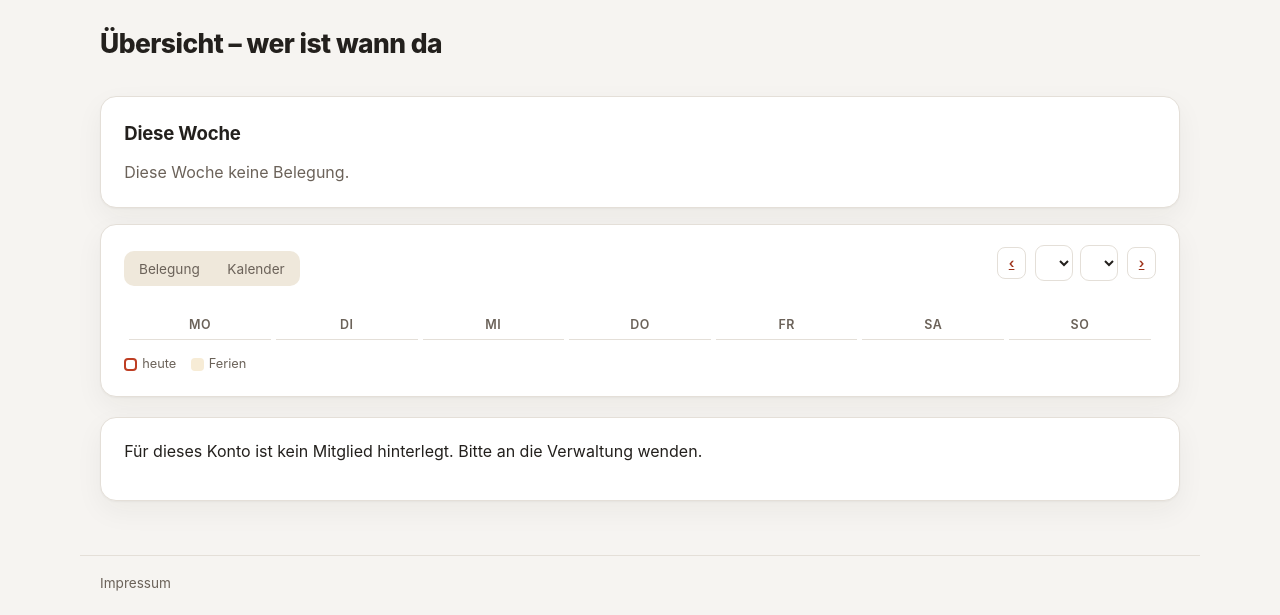
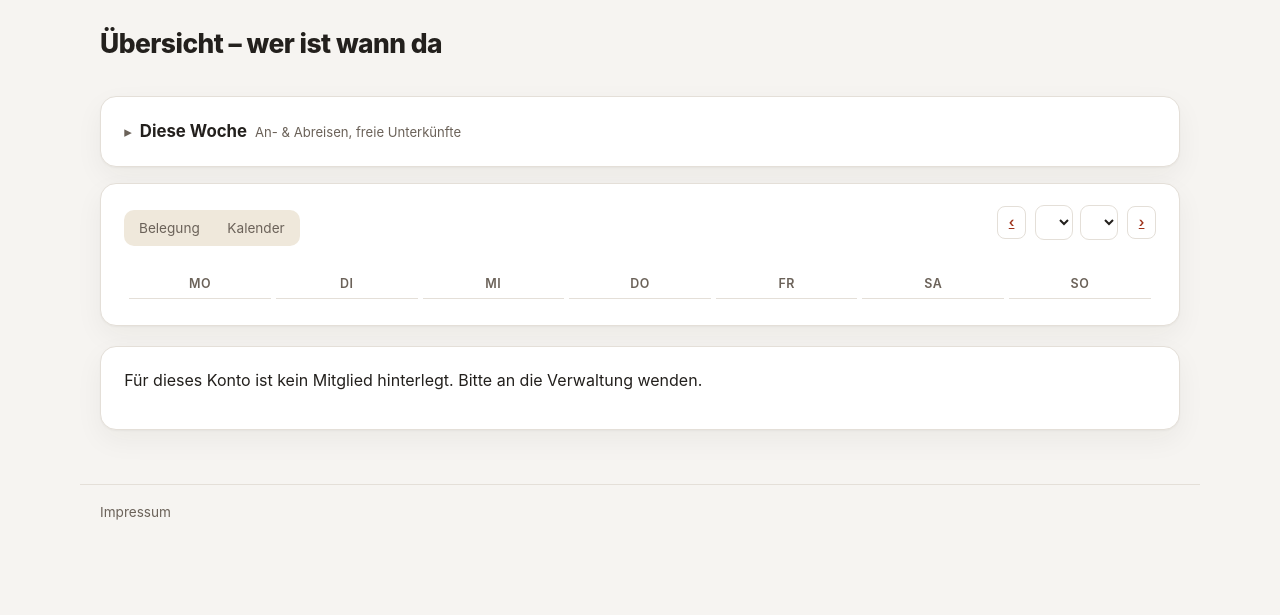
Before and after one commit to wedelmoritz/rehof-buchung, a Django app: template booking/templates/booking/overview.html in a window 1280 px wide. Shown: the part 49-664 px from the top of the page. Run offline with Django 5.2, Linux system fonts and the light colour scheme; the template is opened without the code that fills it, so the values that code supplies are empty.

Commit message:
Übersicht: Belegungsplan höher (Diese Woche eingeklappt) + Legende entfernt (ADR 0098)
- „Diese Woche" ist jetzt ein standardmäßig eingeklapptes <details> (wie die
  Benachrichtigungen) – der Belegungsplan (Held) steht dadurch weiter oben, der
  Schnell-Überblick bleibt einen Tap entfernt. Kein JS, DOM-/A11y-Reihenfolge gleich.
- Legende (.who-legend) komplett entfernt: der Name steht auf jedem Balken + Tooltip
  + Klick fürs Tagesdetail, Ferien via Tages-Tooltip – die Legende war redundant.
  Balken-Farbe bleibt (color_map), nur die legend-Liste im View + CSS entfallen.

Verifiziert per Headless-Chromium (Desktop): Plan prominent, keine Legende, Diese
Woche eingeklappt; Mitglieder- UND Verwaltungs-Ansicht rendern (200). ADR 0098; CLAUDE.md.

Co-Authored-By: Claude Opus 4.8 <noreply@anthropic.com>
Claude-Session: https://claude.ai/code/session_017ERG5dqaNRhsCU1jrptqEQ

```diff
--- a/booking/templates/booking/overview.html
+++ b/booking/templates/booking/overview.html
@@ -36,9 +36,10 @@
 </details>
 {% endif %}
 
-{# --- Diese Woche: kompakte Agenda (schneller Wochenblick) --- #}
-<div class="card ov-week">
-  <h2>Diese Woche</h2>
+{% comment %}Diese Woche als standardmäßig EINGEKLAPPTE Agenda (schneller Wochenblick,
+eine Zeile) – so steht der Belegungsplan weiter oben; ein Tap zeigt die Details.{% endcomment %}
+<details class="card ov-week">
+  <summary><strong>Diese Woche</strong> <span class="ov-week-hint muted">An-&nbsp;&amp;&nbsp;Abreisen, freie Unterkünfte</span></summary>
   <ul class="agenda">
     {% for d in agenda %}{% if d.arrivals or d.departures or d.is_today %}
     <li class="ag-row {% if d.is_today %}today{% endif %}">
@@ -53,7 +54,7 @@
     {% endif %}{% endfor %}
     {% if not agenda %}<li class="muted">Diese Woche keine Belegung.</li>{% endif %}
   </ul>
-</div>
+</details>
 
 {# --- Plan (Belegung = Standard / Kalender) + Tagesdetail im Kontext --- #}
 <div class="card ov-plan">
@@ -158,13 +159,6 @@
       </table>
       {% endif %}
 
-      {# EINE kompakte Legende: Personen + heute/Ferien + extern #}
-      <div class="who-legend">
-        {% for m in legend %}<span class="who-item {% if m.mine %}mine{% endif %}"><i class="sw" style="background:{{ m.color }}"></i>{{ m.name }}{% if m.mine %} (du){% endif %}</span>{% endfor %}
-        {% if cal.any_external %}<span class="who-item"><i class="sw" style="background:{{ cal.extern_color }}"></i>extern</span>{% endif %}
-        <span class="who-item"><i class="sw today"></i>heute</span>
-        <span class="who-item"><i class="sw holiday"></i>Ferien</span>
-      </div>
     </div>
 
     {% if sel_day %}
@@ -236,9 +230,15 @@
   .notif-detail { color:var(--ink); font-size:.92rem; margin:.15rem 0 .1rem;
     white-space:normal; overflow-wrap:anywhere; }
 
-  /* Diese-Woche-Agenda */
+  /* Diese-Woche-Agenda (standardmäßig eingeklappt; Plan steht dadurch weiter oben) */
   .ov-week { margin-bottom:1rem; }
-  .ov-week h2 { margin-top:0; }
+  .ov-week > summary { cursor:pointer; list-style:none; display:flex; gap:.5rem;
+    align-items:baseline; font-size:1.05rem; }
+  .ov-week > summary::-webkit-details-marker { display:none; }
+  .ov-week > summary::before { content:"▸"; color:var(--muted); font-size:.9em; }
+  .ov-week[open] > summary::before { content:"▾"; }
+  .ov-week[open] > summary { margin-bottom:.55rem; }
+  .ov-week-hint { font-weight:400; font-size:.82rem; }
   .agenda { list-style:none; margin:0; padding:0; }
   .ag-row { display:flex; gap:.7rem; align-items:baseline; flex-wrap:wrap;
     padding:.45rem 0; border-bottom:1px solid var(--line); }
@@ -292,13 +292,6 @@
   td.sel-day { outline:2px solid var(--accent-deep); outline-offset:-2px; }
   .d-book.person { display:block; color:#23201d; }
   .d-book.person.mine { box-shadow: inset 0 0 0 2px var(--accent-deep); font-weight:600; }
-  .who-legend { display:flex; flex-wrap:wrap; gap:.4rem .9rem; margin-top:.6rem;
-    font-size:.8rem; color:var(--muted); }
-  .who-item { display:inline-flex; align-items:center; }
-  .who-item .sw { width:13px; height:13px; border-radius:4px; margin-right:5px; }
-  .who-item.mine { color:var(--ink); font-weight:600; }
-  .who-legend .sw.today { background:#fff; box-shadow:inset 0 0 0 2px var(--accent); }
-  .who-legend .sw.holiday { background:var(--warn-soft); }
 
   .view-toggle { display:inline-flex; gap:2px; background:#efe8db; border-radius:10px;
     padding:2px; }
--- a/booking/views.py
+++ b/booking/views.py
@@ -149,13 +149,13 @@ def overview(request):
     view_mode = "grid" if request.GET.get("view") == "grid" else "timeline"
 
     # Jedem vorkommenden Mitglied eine feste Pastellfarbe geben (Gemeinschaftsaspekt).
+    # Nur zum Einfärben der Balken – KEINE separate Legende mehr (der Name steht auf
+    # dem Balken + Tooltip + Klick fürs Tagesdetail; die Legende war redundant).
     color_map: dict[int, str] = {}
-    legend: list[dict] = []
 
     def _assign(mid, who, mine):
         if mid not in color_map:
             color_map[mid] = MEMBER_COLORS[len(color_map) % len(MEMBER_COLORS)]
-            legend.append({"name": who, "color": color_map[mid], "mine": mine})
         return color_map[mid]
 
     # Tape-Chart-Achse: Startdatum (Default heute) + Bereich 1/2/4 Wochen (#41).
@@ -200,7 +200,6 @@ def overview(request):
         "view_mode": view_mode,
         "today": today,
         "year": today.year,
-        "legend": legend,
         "sel_day": sel_day,
         "detail": detail,
         "is_mgmt": is_mgmt,
```
Also changed, not shown: CLAUDE.md (+6 -3 lines), docs/adr/0098-uebersicht-plan-oben-keine-legende.md (added, +34 -0 lines).
